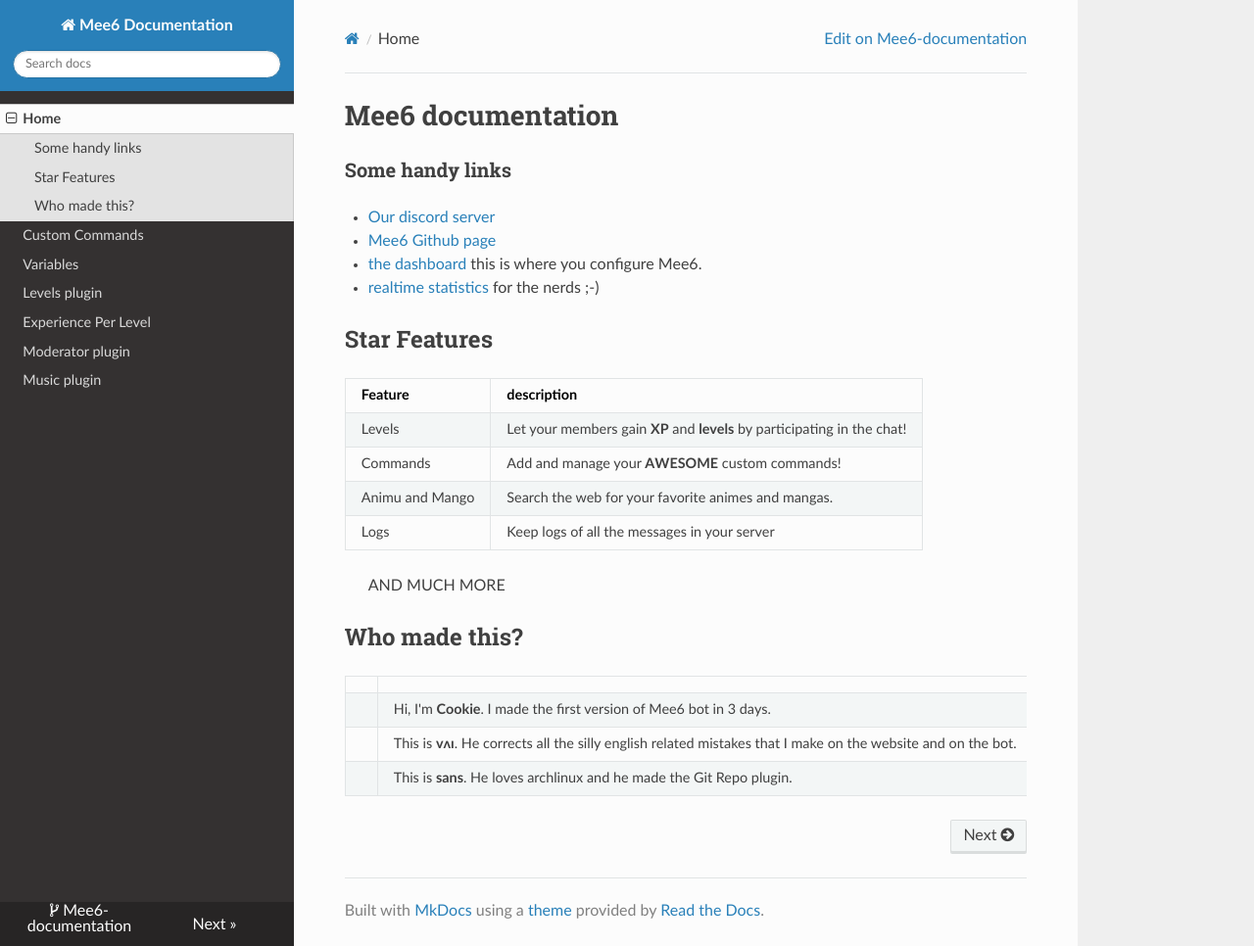
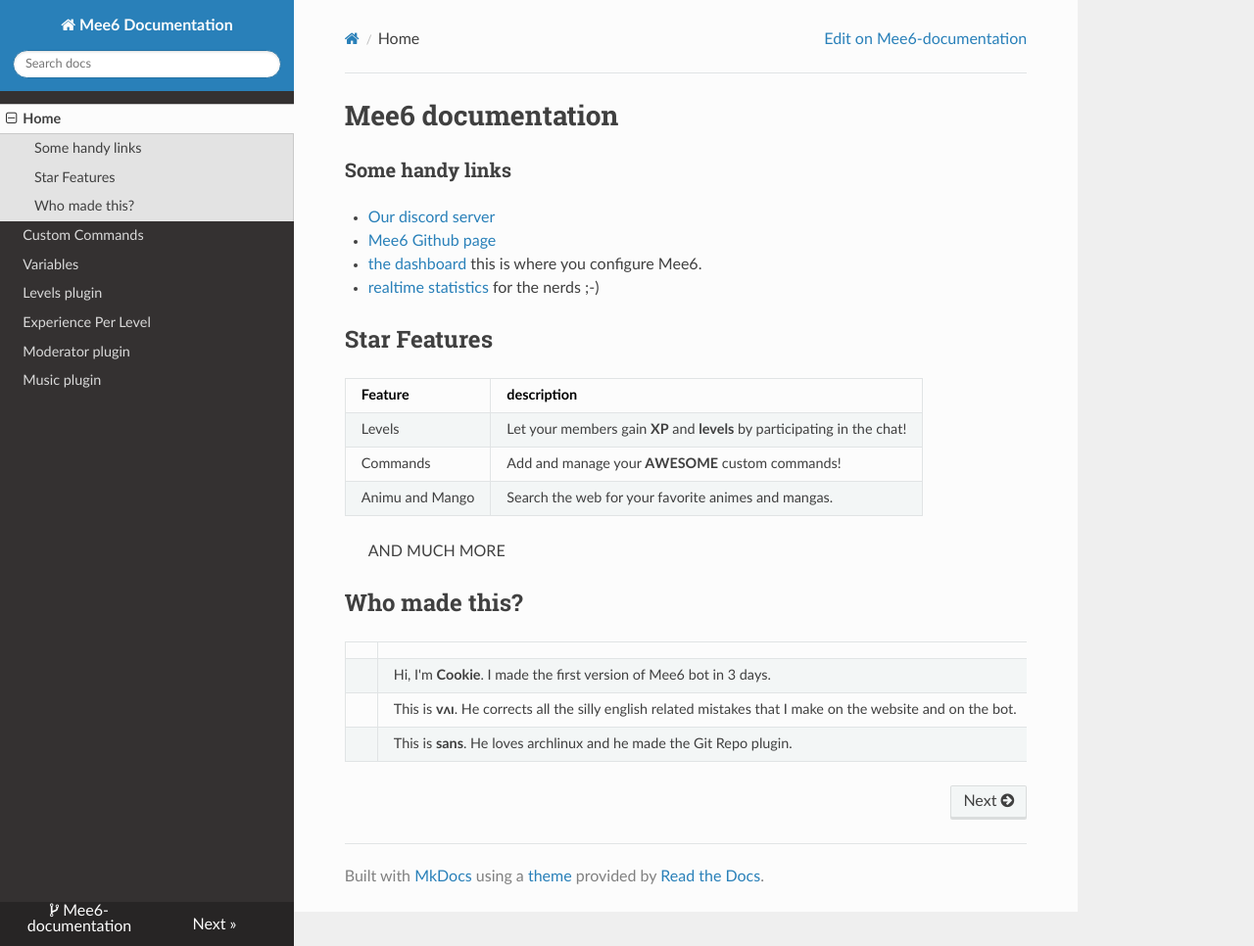
Before and after one commit to Mee6/Mee6-documentation, an MkDocs documentation site: the page built from docs/index.md, in a window 1280 px wide and 966 px high. Shown: the whole window at 98% size. Built offline with MkDocs 1.6.1, drawn with Linux system fonts in a browser that asks for light colours; nearby versions of some CDN libraries; old or Windows-style settings are respelled for this version of MkDocs.

Commit message:
removed logs AGAIN

```diff
--- a/docs/index.md
+++ b/docs/index.md
@@ -14,7 +14,6 @@
 |Levels|Let your members gain **XP** and **levels** by participating in the chat!|
 |Commands|Add and manage your **AWESOME** custom commands!|
 |Animu and Mango|Search the web for your favorite animes and mangas.|
-|Logs|Keep logs of all the messages in your server|
 
 > AND MUCH MORE
 
```
